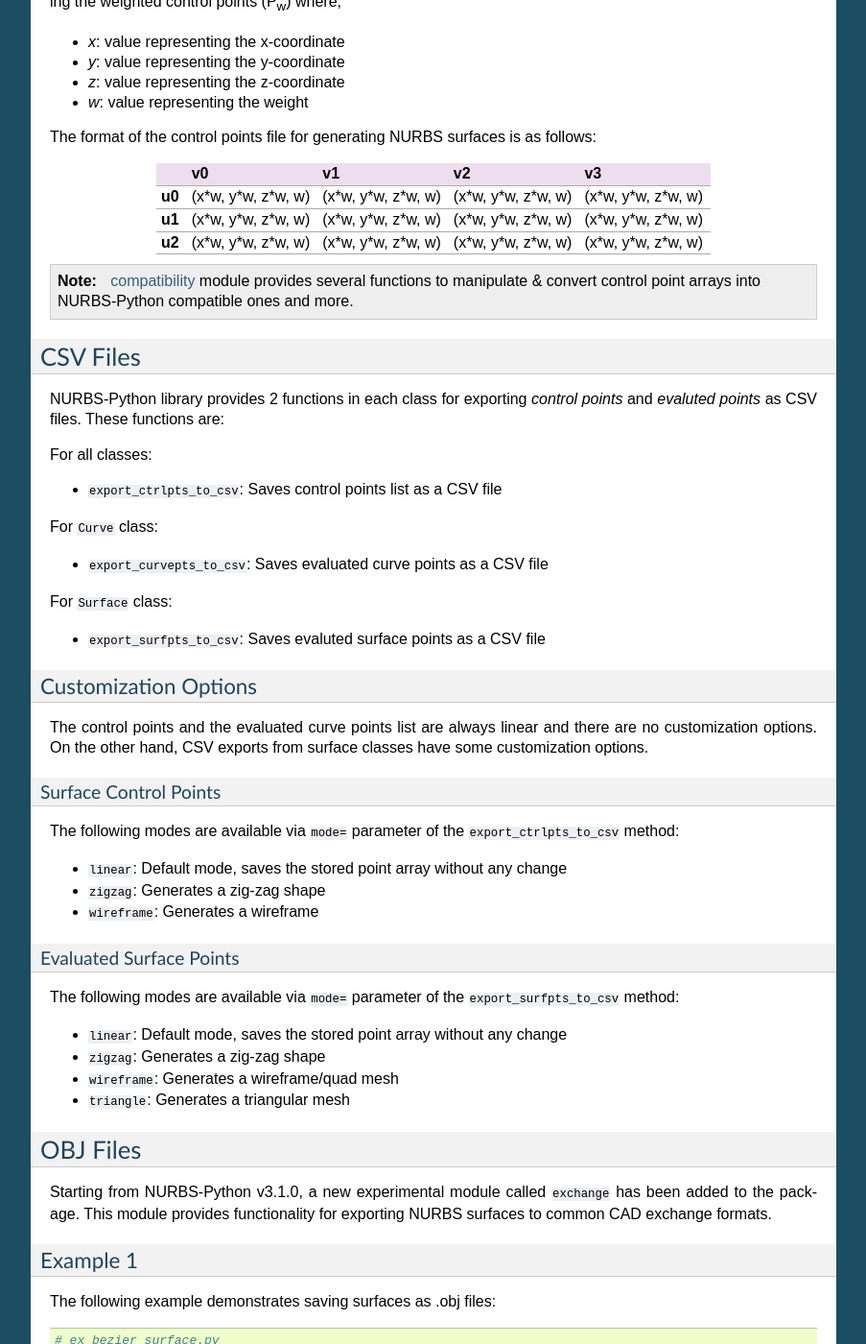
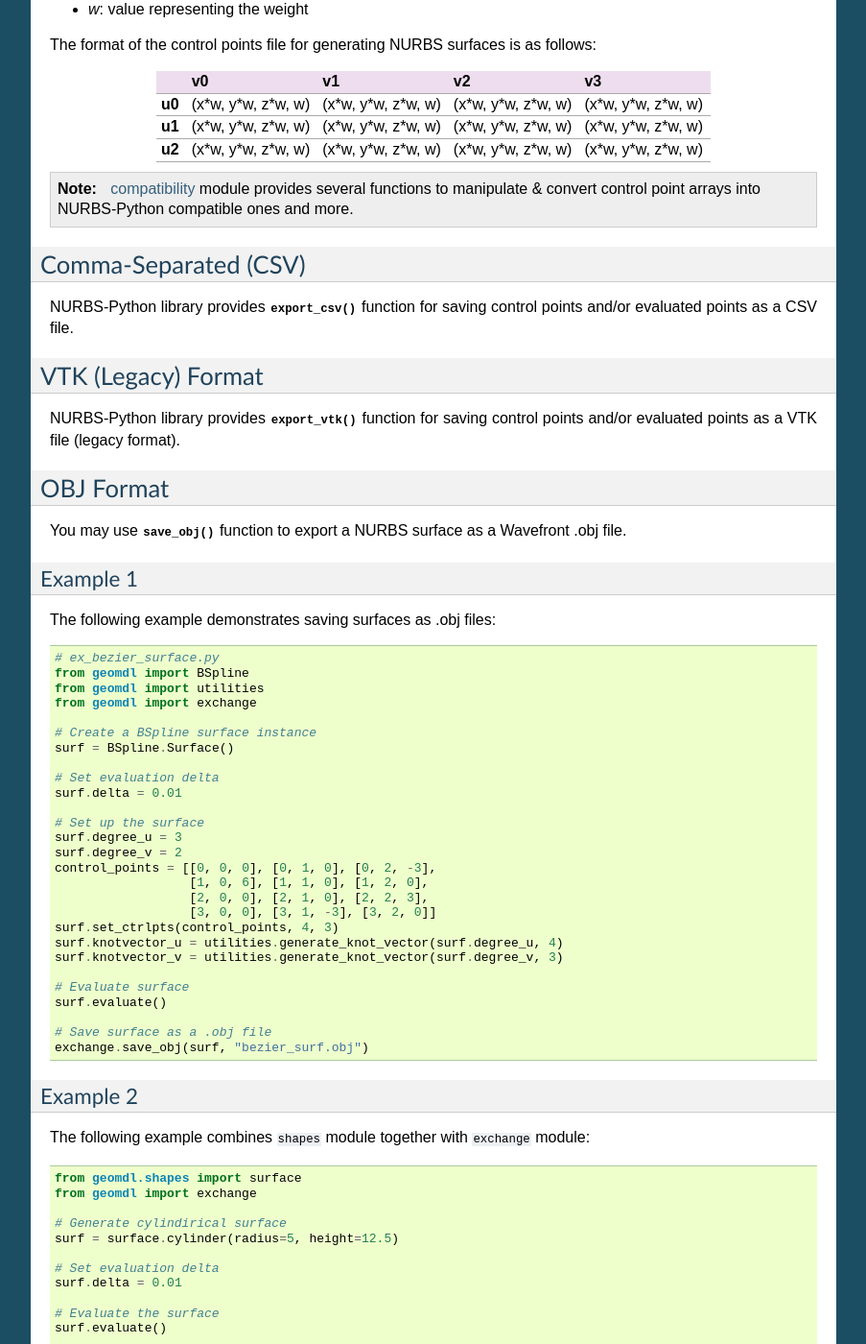
Before and after one commit to orbingol/NURBS-Python, a Sphinx documentation site: the page built from docs/file_formats.rst, in a window 1280 px wide and 1400 px high, scrolled down 2296 px. Shown: the whole window at 96% size, without its empty margins (198-1101 px from the left). Built offline with Sphinx 7.4.7, drawn with Linux system fonts in a browser that asks for light colours; formulas are drawn with MathJax 3; some of the changed text lies outside the part shown.

Commit message:
Update file formats documentation

```diff
--- a/docs/file_formats.rst
+++ b/docs/file_formats.rst
@@ -3,17 +3,12 @@
 
 NURBS-Python uses right-handed notation in input and output files.
 
-TXT Files
-=========
+Text Files
+==========
 
-NURBS-Python library provides 2 functions in each class included for **reading** and **saving** the control points list.
-These are:
-
-* ``read_ctrlpts_from_txt``: Reads control points list from a text file
-* ``save_ctrlpts_to_txt``: Saves control points list to a text file
-
-The format of the text file depends on the type of the geometric element, i.e. curve or surface, that you are trying to
-export. The following explains the file formats for `.txt` files which contain control points.
+NURBS-Python library provides :py:func:`.read_txt()` function for reading control points of curves and surfaces from a
+text file. The format of the text file depends on the type of the geometric element, i.e. curve or surface.
+The following explains the file formats for `.txt` files which contain control points.
 
 2D Curves
 ---------
@@ -161,54 +156,22 @@
     :doc:`compatibility <module_compatibility>` module provides several functions to manipulate & convert control
     point arrays into NURBS-Python compatible ones and more.
 
-CSV Files
-=========
+Comma-Separated (CSV)
+=====================
 
-NURBS-Python library provides 2 functions in each class for exporting *control points* and *evaluted points* as CSV files.
-These functions are:
+NURBS-Python library provides :py:func:`.export_csv()` function for saving control points and/or evaluated points as a
+CSV file.
 
-For all classes:
+VTK (Legacy) Format
+===================
 
-* ``export_ctrlpts_to_csv``: Saves control points list as a CSV file
+NURBS-Python library provides :py:func:`.export_vtk()` function for saving control points and/or evaluated points as a
+VTK file (legacy format).
 
-For ``Curve`` class:
+OBJ Format
+==========
 
-* ``export_curvepts_to_csv``: Saves evaluated curve points as a CSV file
-
-For ``Surface`` class:
-
-* ``export_surfpts_to_csv``: Saves evaluted surface points as a CSV file
-
-Customization Options
----------------------
-
-The control points and the evaluated curve points list are always linear and there are no customization options. On the
-other hand, CSV exports from surface classes have some customization options.
-
-Surface Control Points
-~~~~~~~~~~~~~~~~~~~~~~
-
-The following modes are available via ``mode=`` parameter of the ``export_ctrlpts_to_csv`` method:
-
-* ``linear``: Default mode, saves the stored point array without any change
-* ``zigzag``: Generates a zig-zag shape
-* ``wireframe``: Generates a wireframe
-
-Evaluated Surface Points
-~~~~~~~~~~~~~~~~~~~~~~~~
-
-The following modes are available via ``mode=`` parameter of the ``export_surfpts_to_csv`` method:
-
-* ``linear``: Default mode, saves the stored point array without any change
-* ``zigzag``: Generates a zig-zag shape
-* ``wireframe``: Generates a wireframe/quad mesh
-* ``triangle``: Generates a triangular mesh
-
-OBJ Files
-=========
-
-Starting from NURBS-Python v3.1.0, a new experimental module called :code:`exchange` has been added to the package. This
-module provides functionality for exporting NURBS surfaces to common CAD exchange formats.
+You may use :py:func:`.save_obj()` function to export a NURBS surface as a Wavefront .obj file.
 
 Example 1
 ---------
@@ -267,9 +230,15 @@
     # Save surface as a .obj file
     exchange.save_obj(surf, "cylindirical_surf.obj")
 
-STL Files
-=========
+STL Format
+==========
 
 Exporting to STL files works in the same way explained in OBJ Files section. To export a NURBS surface as a .stl file,
-you can use :py:func:`.save_stl()` function. This function saves in binary format by default but there is an option to
+you may use :py:func:`.save_stl()` function. This function saves in binary format by default but there is an option to
 change the save file format to plain text. Please see the :doc:`documentation <module_exchange>` for details.
+
+Object File Format (OFF)
+========================
+
+Very similar to exporting as OBJ and STL formats, you may use :py:func:`.save_off()` function to export a NURBS surface
+as a .off file.
```
Also changed, not shown: other parts of docs/file_formats.rst (+1 -1 lines).
